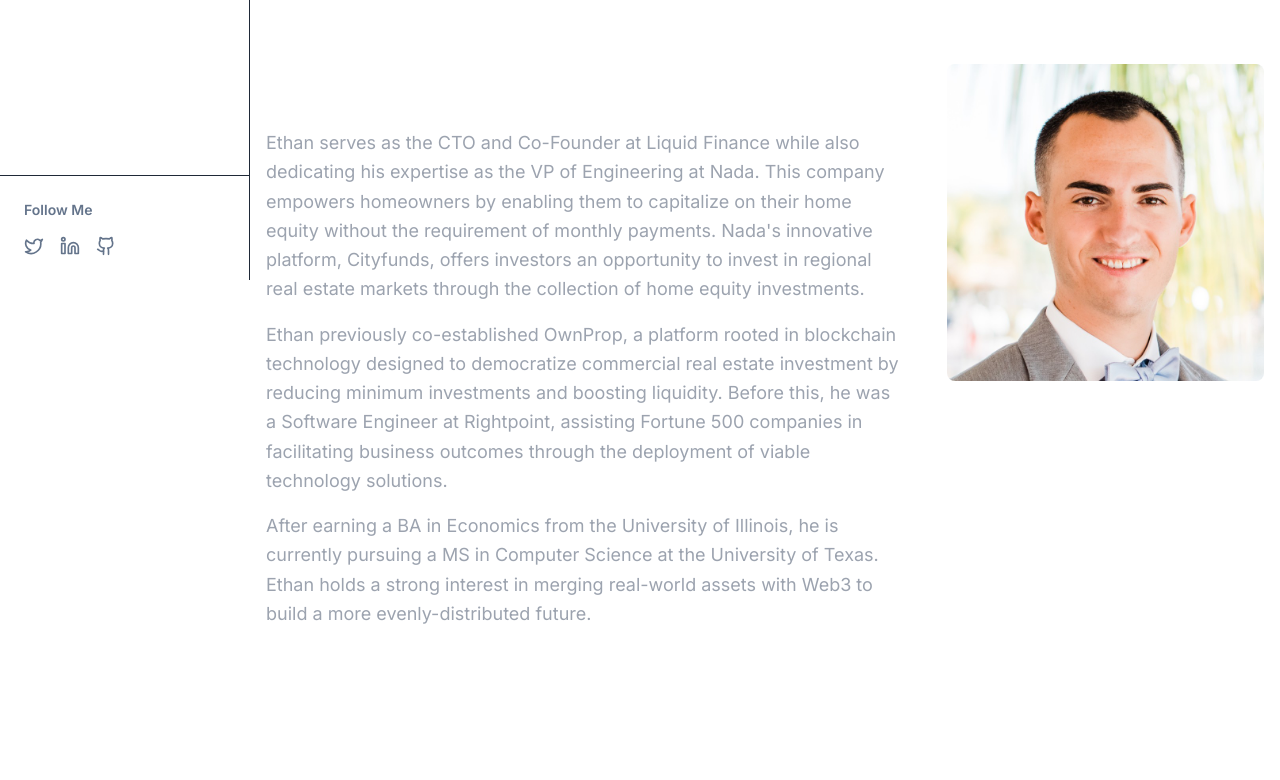
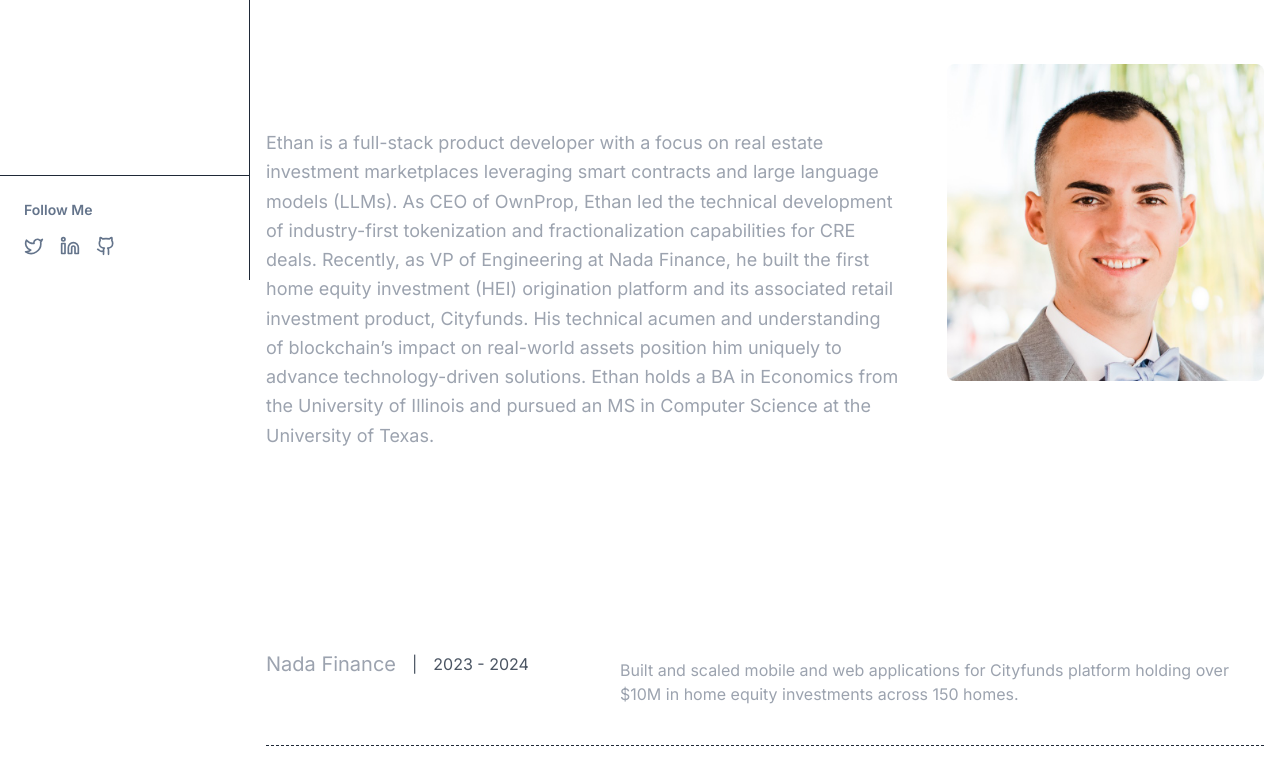
Before and after one commit to ethanblumenthal/ethan-blumenthal, a Next.js app: page /about in a window 1280 px wide. Shown: the part 520-1300 px from the top of the page. Built offline with nearby package versions, Linux system fonts and the light colour scheme.

Commit message:
Update bio content.

```diff
--- a/components/about/about-bio.tsx
+++ b/components/about/about-bio.tsx
@@ -10,28 +10,18 @@ export default function AboutBio() {
           </h2>
           <div className="text-gray-400 space-y-4 text-lg leading-relaxed">
             <p>
-              Ethan serves as the CTO and Co-Founder at Liquid Finance while
-              also dedicating his expertise as the VP of Engineering at Nada.
-              This company empowers homeowners by enabling them to capitalize on
-              their home equity without the requirement of monthly payments.
-              Nada&apos;s innovative platform, Cityfunds, offers investors an
-              opportunity to invest in regional real estate markets through the
-              collection of home equity investments.
-            </p>
-            <p>
-              Ethan previously co-established OwnProp, a platform rooted in
-              blockchain technology designed to democratize commercial real
-              estate investment by reducing minimum investments and boosting
-              liquidity. Before this, he was a Software Engineer at Rightpoint,
-              assisting Fortune 500 companies in facilitating business outcomes
-              through the deployment of viable technology solutions.
-            </p>
-            <p>
-              After earning a BA in Economics from the University of Illinois,
-              he is currently pursuing a MS in Computer Science at the
-              University of Texas. Ethan holds a strong interest in merging
-              real-world assets with Web3 to build a more evenly-distributed
-              future.
+              Ethan is a full-stack product developer with a focus on real
+              estate investment marketplaces leveraging smart contracts and
+              large language models (LLMs). As CEO of OwnProp, Ethan led the
+              technical development of industry-first tokenization and
+              fractionalization capabilities for CRE deals. Recently, as VP of
+              Engineering at Nada Finance, he built the first home equity
+              investment (HEI) origination platform and its associated retail
+              investment product, Cityfunds. His technical acumen and
+              understanding of blockchain’s impact on real-world assets position
+              him uniquely to advance technology-driven solutions. Ethan holds a
+              BA in Economics from the University of Illinois and pursued an MS
+              in Computer Science at the University of Texas.
             </p>
           </div>
         </div>
--- a/components/about/work-experience.tsx
+++ b/components/about/work-experience.tsx
@@ -11,28 +11,28 @@ const experiences: WorkExperience[] = [
     period: '2023 - 2024',
     title: 'VP of Engineering',
     description:
-      'I led cross-functional teams to design and launch innovative digital products, significantly improving user engagement and satisfaction.',
+      'Built and scaled mobile and web applications for Cityfunds platform holding over $10M in home equity investments across 150 homes.',
   },
   {
     company: 'OwnProp (Rex)',
     period: '2021 - 2023',
     title: 'Co-Founder',
     description:
-      'I developed responsive websites and interactive experiences, which enhanced client visibility and user interaction.',
+      'Co-founded a tokenized commercial real estate platform, securing $850k in assets and 3,500 investors while pioneering ERC-1404 security tokens and AMM frameworks.',
   },
   {
     company: 'Rightpoint',
     period: '2019 - 2021',
     title: 'Software Developer',
     description:
-      'I designed user-centered interfaces and conducted usability testing to ensure optimal user experiences.',
+      'Delivered enterprise-grade software solutions for Fortune 500 companies, integrating payment systems, CMS platforms, and microservices with a focus on scalability and user experience.',
   },
   {
     company: 'Zeitgeist Artist Management',
     period: '2015 - 2018',
     title: 'Marketing Coordinator',
     description:
-      'I assisted in designing and maintaining client websites, focusing on usability and aesthetic appeal.',
+      'Directed marketing campaigns generating 10M+ impressions, developed content strategies, and managed digital branding for indie rock artists.',
   },
 ];
 
```
